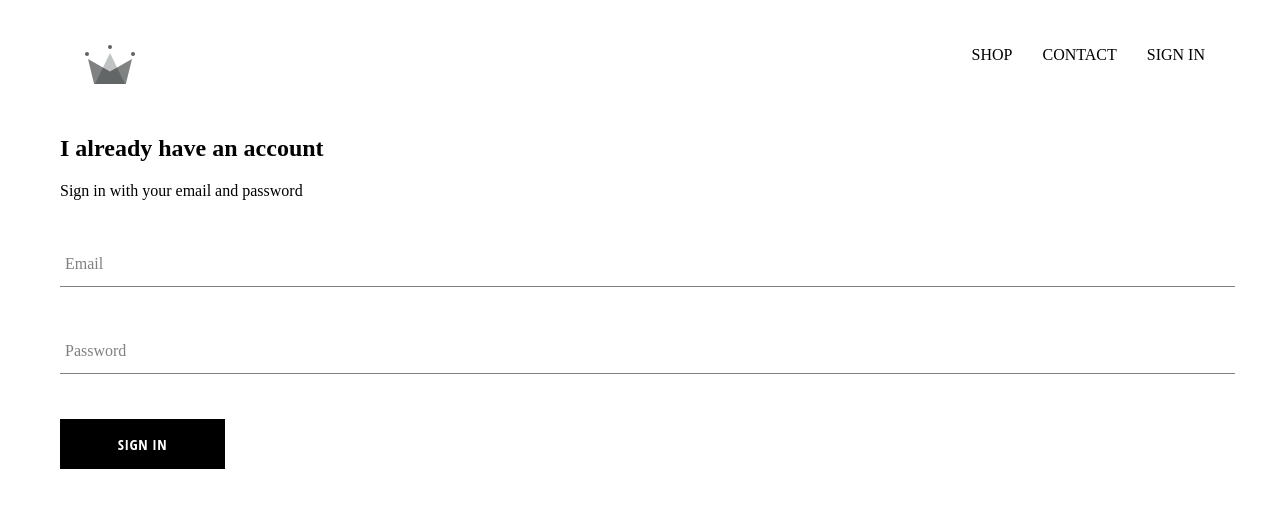
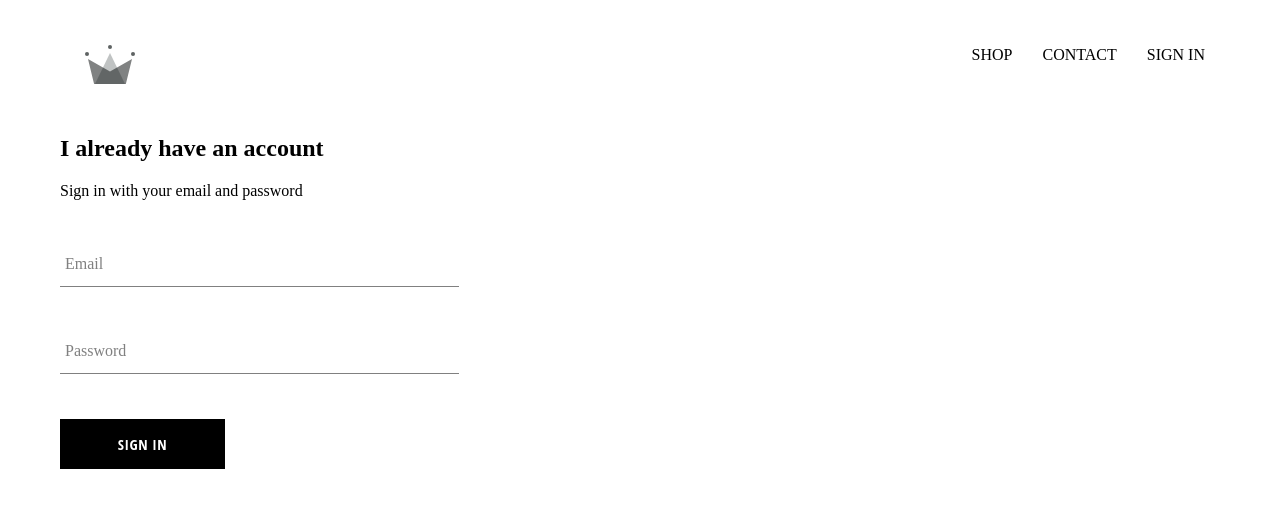
Before and after one commit to ashkankardan/new-horizons-gallery, a React (Create React App) app: page /signin in a window 1280 px wide. Shown: the top 508 px of the page. Built offline with nearby package versions, Linux system fonts and the light colour scheme; a web font is replaced by a local one.

Commit message:
updated signin form width

```diff
--- a/src/components/sign-in/sign-in.scss
+++ b/src/components/sign-in/sign-in.scss
@@ -1,5 +1,5 @@
 .sign-in {
-  // width: 30vw;
+  width: 30vw;
   display: flex;
   flex-direction: column;
 
```
